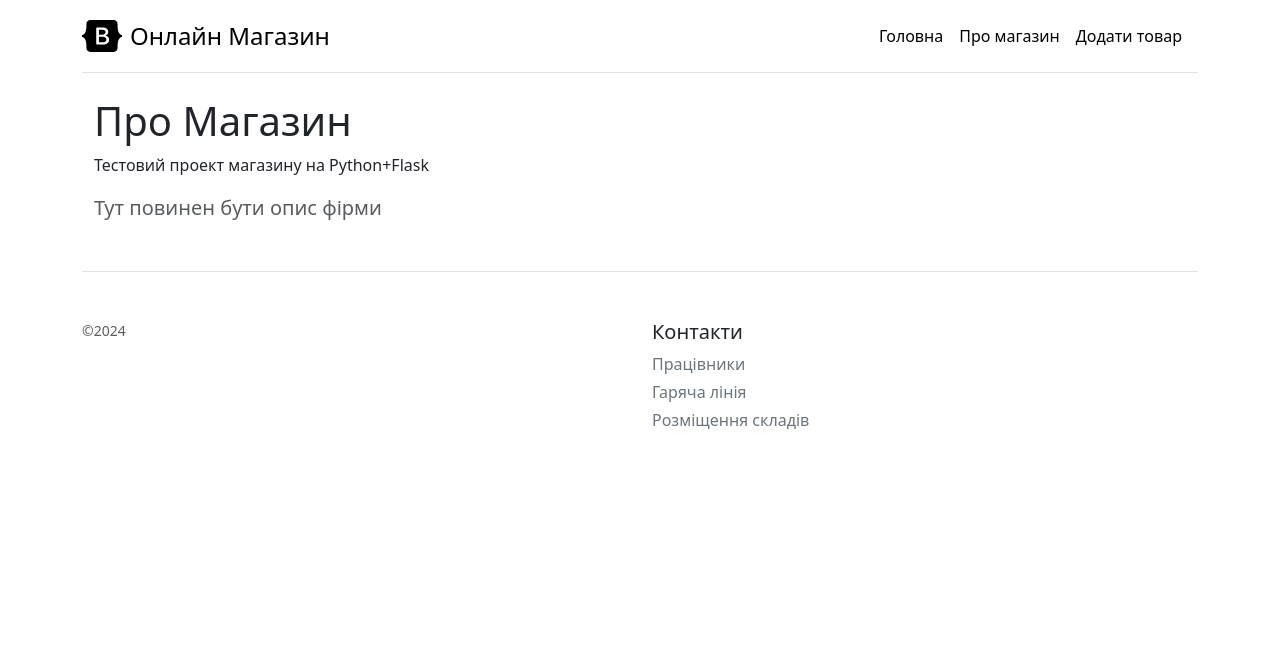
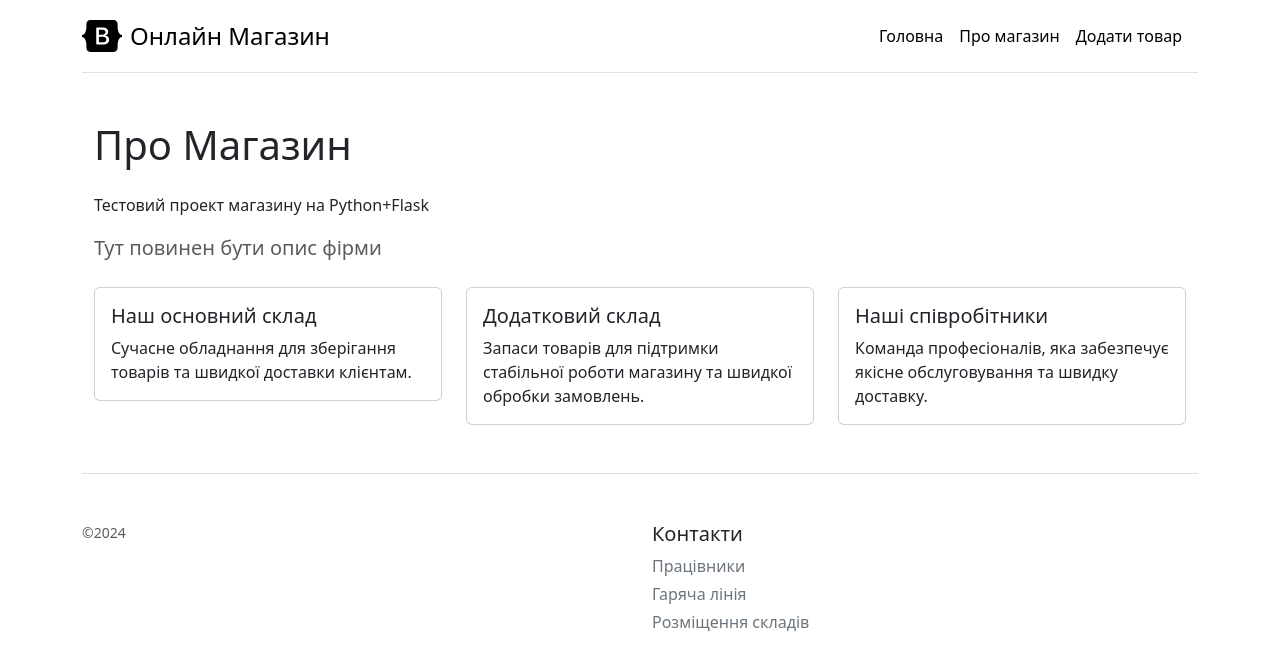
Before and after one commit to EsegyCode/OnlineStore, a Flask app: page /about in a window 1280 px wide. Shown: the top 665 px of the page. Run offline with Flask 3, Linux system fonts and the light colour scheme; some libraries are stand-ins or nearby versions.

Commit message:
AboutUpdate

```diff
--- a/templates/about.html
+++ b/templates/about.html
@@ -4,11 +4,40 @@
 <title>Про Магазин</title>
 {% endblock %}
 
-
 {% block body %}
-<div class="container">
-    <h1>Про Магазин</h1>
+<div class="container mt-5">
+    <h1 class="mb-4">Про Магазин</h1>
     <p>Тестовий проект магазину на Python+Flask</p>
     <p class="fs-5 text-body-secondary">Тут повинен бути опис фірми</p>
+
+    <div class="row mt-4">
+        <div class="col-md-4">
+            <div class="card">
+
+                <div class="card-body">
+                    <h5 class="card-title">Наш основний склад</h5>
+                    <p class="card-text">Сучасне обладнання для зберігання товарів та швидкої доставки клієнтам.</p>
+                </div>
+            </div>
+        </div>
+        <div class="col-md-4">
+            <div class="card">
+
+                <div class="card-body">
+                    <h5 class="card-title">Додатковий склад</h5>
+                    <p class="card-text">Запаси товарів для підтримки стабільної роботи магазину та швидкої обробки замовлень.</p>
+                </div>
+            </div>
+        </div>
+        <div class="col-md-4">
+            <div class="card">
+
+                <div class="card-body">
+                    <h5 class="card-title">Наші співробітники</h5>
+                    <p class="card-text">Команда професіоналів, яка забезпечує якісне обслуговування та швидку доставку.</p>
+                </div>
+            </div>
+        </div>
+    </div>
 </div>
 {% endblock %}
```
